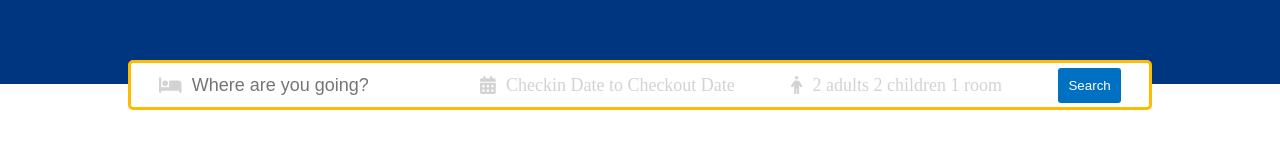
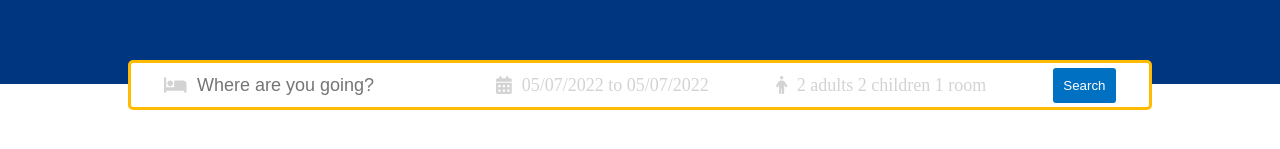
Before and after one commit to bregarulai/booking-nextjs, a Next.js app: page / in a window 1280 px wide. Shown: the part 355-504 px from the top of the page. Built offline with nearby package versions, Linux system fonts and the light colour scheme.

Commit message:
created date range section on searchbar for header section

```diff
--- a/components/Header/Header.jsx
+++ b/components/Header/Header.jsx
@@ -1,4 +1,4 @@
-import React from 'react';
+import React, { useState } from 'react';
 import { FontAwesomeIcon } from '@fortawesome/react-fontawesome';
 import {
   faBed,
@@ -8,8 +8,18 @@
   faPlane,
   faTaxi,
 } from '@fortawesome/free-solid-svg-icons';
+import { DateRange } from 'react-date-range';
+import { format } from 'date-fns';
 
 const Header = () => {
+  const [showCalendar, setShowCalendar] = useState(false);
+  const [date, setDate] = useState([
+    {
+      startDate: new Date(),
+      endDate: new Date(),
+      key: 'selection',
+    },
+  ]);
   return (
     <div className='header'>
       <div className='header__container'>
@@ -55,9 +65,24 @@
           </div>
           <div className='header__search-item'>
             <FontAwesomeIcon icon={faCalendarDays} className='header__icon' />
-            <span className='header__search-text'>
-              Checkin Date to Checkout Date
+            <span
+              className='header__search-text'
+              onClick={() => setShowCalendar(!showCalendar)}
+            >
+              {`${format(date[0].startDate, 'MM/dd/yyyy')} to ${format(
+                date[0].endDate,
+                'MM/dd/yyyy'
+              )}`}
             </span>
+            {showCalendar && (
+              <DateRange
+                editableDateInputs={true}
+                onChange={(item) => setDate([item.selection])}
+                moveRangeOnFirstSelection={false}
+                ranges={date}
+                className='header__date'
+              />
+            )}
           </div>
           <div className='header__search-item'>
             <FontAwesomeIcon icon={faPerson} className='header__icon' />
--- a/components/Header/_header.scss
+++ b/components/Header/_header.scss
@@ -79,4 +79,9 @@
         color: $color-gray-light;
         cursor: pointer;
     }
+
+    &__date {
+        position: absolute;
+        top: 4.7rem;
+    }
 }
--- a/styles.scss
+++ b/styles.scss
@@ -1,3 +1,6 @@
+@import 'react-date-range/dist/styles.css';
+@import 'react-date-range/dist/theme/default.css';
+
 @import './styles/containers/home';
 @import './styles//base/base';
 @import './styles/abstract/variables';
```
